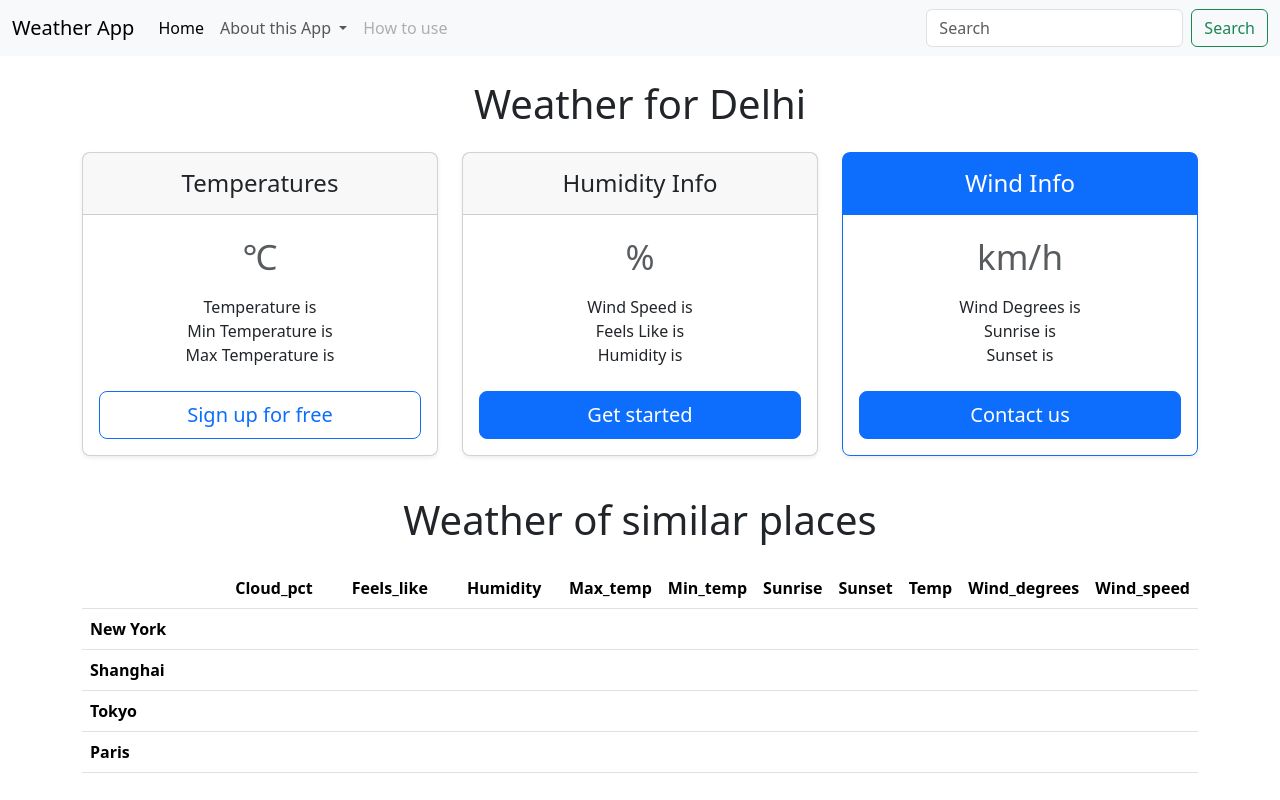
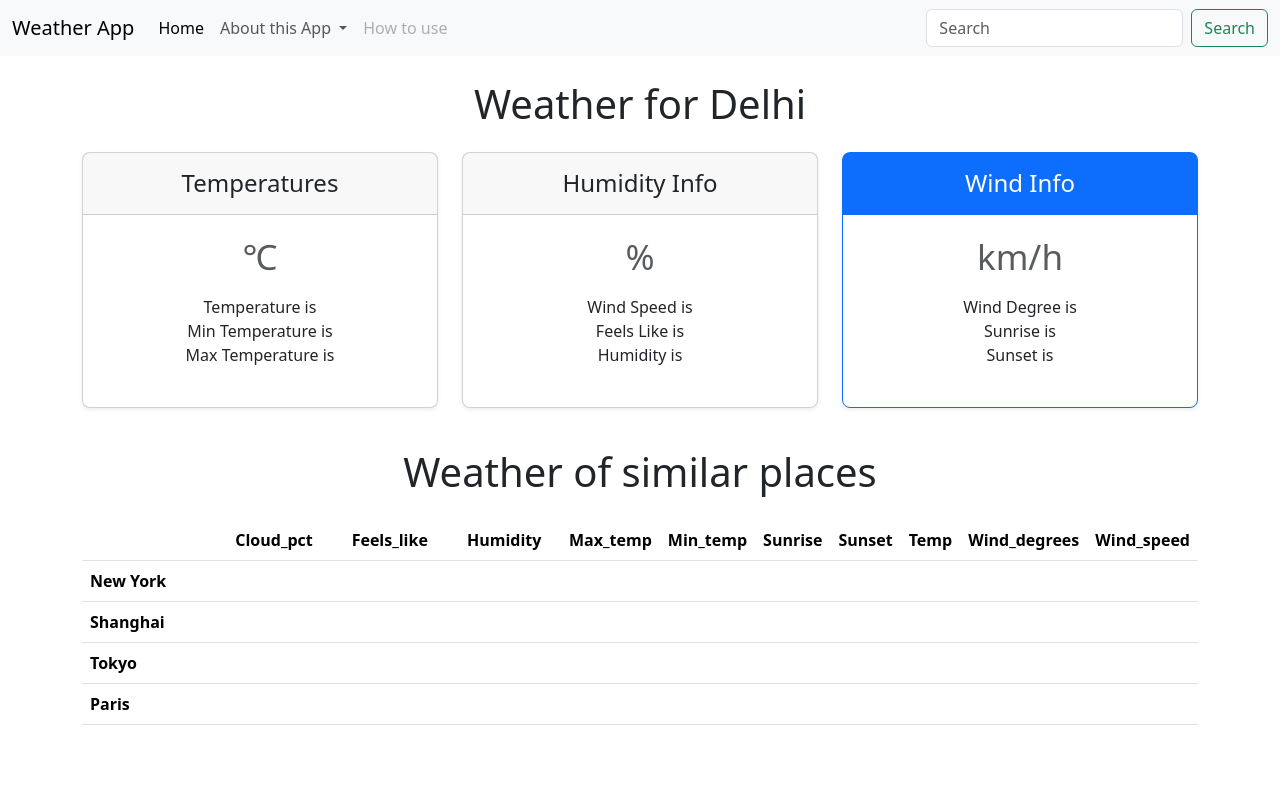
Before and after one commit to therealaaryan/weather-app, a plain HTML site: page weather app/index.html in a window 1280 px wide. Drawn offline with nearby package versions, Linux system fonts and the light colour scheme; no server answers.

Commit message:
buttons removed

```diff
--- a/weather app/index.html
+++ b/weather app/index.html
@@ -67,7 +67,6 @@
                                 <li>Min Temperature is <span id="min_temp"></span></li>
                                 <li>Max Temperature is <span id="max_temp"></span></li>
                             </ul>
-                            <button type="button" class="w-100 btn btn-lg btn-outline-primary">Sign up for free</button>
                         </div>
                     </div>
                 </div>
@@ -84,7 +83,6 @@
                                 <li>Feels Like is <span id="feels_like"></span></li>
                                 <li>Humidity is <span id="humidity"></span></li>
                             </ul>
-                            <button type="button" class="w-100 btn btn-lg btn-primary">Get started</button>
                         </div>
                     </div>
                 </div>
@@ -97,11 +95,10 @@
                             <h1 class="card-title pricing-card-title"><span id="wind_speed2"></span><small class="text-muted fw-light"> km/h</small>
                             </h1>
                             <ul class="list-unstyled mt-3 mb-4">
-                                <li>Wind Degrees is <span id="wind_degrees"></span></li>
+                                <li>Wind Degree is <span id="wind_degrees"></span></li>
                                 <li>Sunrise is <span id="sunrise"></span></li>
                                 <li>Sunset is <span id="sunset"></span></li>
                             </ul>
-                            <button type="button" class="w-100 btn btn-lg btn-primary">Contact us</button>
                         </div>
                     </div>
                 </div>
```
